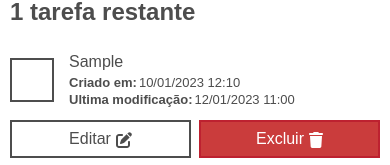
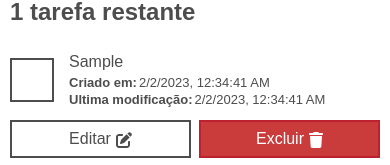
Before and after one commit to Samuel-Amaro/moz-todo, a React (Create React App) app: page / in a window 390 px wide. Both pictures are taken after typing "Sample" into the empty fields and a click on the button "Adicionar". Shown: the part 355-520 px from the top of the page. Built offline with nearby package versions, Linux system fonts and the light colour scheme.

Commit message:
add novos dados para uma tarefa como data de criação e data de modificação, e arrumando o espaço disponivel na versão mobile do campo tarefa

```diff
--- a/src/components/App/index.tsx
+++ b/src/components/App/index.tsx
@@ -6,7 +6,7 @@ import Form from "../Form";
 import usePrevious from "../../hooks/usePrevious";
 import FilterButton from "../FilterButton";
 import { FontAwesomeIcon } from "@fortawesome/react-fontawesome";
-import { faCircleCheck, faCirclePlus } from "@fortawesome/free-solid-svg-icons";
+import { faCircleCheck} from "@fortawesome/free-solid-svg-icons";
 import "./App.css";
 
 
@@ -39,14 +39,14 @@ function App() {
   const [filter, setFilter] = useState("Todos");
 
   function addTask(name: string) {
-    const newTask = { id: `todo-${nanoid()}`, name, completed: false };
+    const newTask: ITasks = { id: `todo-${nanoid()}`, name, completed: false, dateIsTimeCreation: new Date(), dateIsTimeModification: new Date()};
     setTasks([...tasks, newTask]);
   }
 
   function toggleTaskCompleted(id: string) {
     const updateTasks = tasks.map((task) => {
       if (id === task.id) {
-        return { ...task, completed: !task.completed };
+        return { ...task, completed: !task.completed, dateIsTimeModification: new Date()};
       }
       return task;
     });
@@ -61,7 +61,7 @@ function App() {
   function editTask(id: string, newName: string) {
     const editedTaskList = tasks.map((task) => {
       if (id === task.id) {
-        return { ...task, name: newName };
+        return { ...task, name: newName, dateIsTimeModification: new Date()};
       }
       return task;
     });
@@ -78,6 +78,8 @@ function App() {
         toggleTaskCompleted={toggleTaskCompleted}
         deleteTask={deleteTask}
         editTask={editTask}
+        dateIsTimeCreation={task.dateIsTimeCreation}
+        dateIsTimeModification={task.dateIsTimeModification}
       />
     );
   });
--- a/src/components/Todo/index.tsx
+++ b/src/components/Todo/index.tsx
@@ -8,15 +8,13 @@ import {
   faTrash,
 } from "@fortawesome/free-solid-svg-icons";
 import "./todo.css";
+import { ITasks } from "../../interface/ITasks";
 
-type PropsTodo = {
-  id: string;
-  name: string;
-  completed: boolean;
+interface PropsTodo extends ITasks {
   toggleTaskCompleted: (id: string) => void;
   deleteTask: (id: string) => void;
   editTask: (id: string, newName: string) => void;
-};
+}
 
 export default function Todo({
   id,
@@ -25,6 +23,8 @@ export default function Todo({
   toggleTaskCompleted,
   deleteTask,
   editTask,
+  dateIsTimeCreation,
+  dateIsTimeModification
 }: PropsTodo) {
   const [isEditing, setEditing] = useState(false);
   const [newName, setNewName] = useState("");
@@ -106,14 +106,24 @@ export default function Todo({
           <div className="todo__wrapper-dates">
             <p className="todo__wrapper-date">
               <span className="todo__data">Criado em:</span>
-              <time className="todo__date-created" dateTime="2023-01-10 12:10">
-                10/01/2023 12:10
+              <time
+                className="todo__date-created"
+                dateTime={`${dateIsTimeCreation.getFullYear()}-${
+                  dateIsTimeCreation.getMonth() + 1
+                }-${dateIsTimeCreation.getDate()} ${dateIsTimeCreation.getHours()}:${dateIsTimeCreation.getMinutes()}:${dateIsTimeCreation.getSeconds()}.${dateIsTimeCreation.getMilliseconds()}`}
+              >
+                {dateIsTimeCreation.toLocaleString()}
               </time>
             </p>
             <p className="todo__wrapper-date">
               <span className="todo__data">Ultima modificação:</span>
-              <time className="todo__date-modifier" dateTime="2023-01-12 11:00">
-                12/01/2023 11:00
+              <time
+                className="todo__date-modifier"
+                dateTime={`${dateIsTimeModification.getFullYear()}-${
+                  dateIsTimeModification.getMonth() + 1
+                }-${dateIsTimeModification.getDate()} ${dateIsTimeModification.getHours()}:${dateIsTimeModification.getMinutes()}:${dateIsTimeModification.getSeconds()}.${dateIsTimeModification.getMilliseconds()}`}
+              >
+                {dateIsTimeModification.toLocaleString()}
               </time>
             </p>
           </div>
--- a/src/components/Todo/todo.css
+++ b/src/components/Todo/todo.css
@@ -1,8 +1,3 @@
-/*.todo {
-  display: flex;
-  flex-flow: row wrap;
-}*/
-
 .todo__view,
 .todo__form-edit {
   width: 100%;
@@ -13,7 +8,7 @@
   margin: 0 0 1.25rem 0;
 }
 
-.todo__error{
+.todo__error {
   margin: 0 0 0.8rem 0;
 }
 
@@ -63,7 +58,7 @@
   flex: 1 0 44px;
 }
 
-.todo__checkbox::before{
+.todo__checkbox::before {
   box-sizing: content-box;
   content: "";
   position: absolute;
@@ -76,10 +71,10 @@
   border-width: 0 0 5px 5px;
   border-top-color: transparent;
   background: transparent;
-  transition: transform 0.40s ease-in-out;
+  transition: transform 0.4s ease-in-out;
 }
 
-.todo__checkbox:checked::before{
+.todo__checkbox:checked::before {
   transform: scale(1) rotate(-45deg);
 }
 
@@ -89,7 +84,7 @@
   line-height: inherit;
   display: block;
   margin-bottom: 3px;
-  padding: 0;/*8px 15px 5px*/
+  padding: 0; /*8px 15px 5px*/
   cursor: pointer;
   touch-action: manipulation;
   width: 100%;
@@ -97,7 +92,7 @@
   text-overflow: ellipsis;
 }
 
-.todo__datas{
+.todo__datas {
   flex: 2 2 100%;
   width: calc(100% - 60px);
   display: flex;
@@ -105,28 +100,30 @@
   align-items: flex-start;
 }
 
-.todo__date-created, .todo__data, .todo__date-modifier{
+.todo__date-created,
+.todo__data,
+.todo__date-modifier {
   display: inline-block;
 }
 
-.todo__data{
+.todo__data {
   font-weight: bold;
   margin: 0 2px 0 0;
 }
 
-.todo__wrapper-date{
+.todo__wrapper-date {
   margin: 0;
   padding: 0;
 }
 
-.todo__wrapper-dates{
+.todo__wrapper-dates {
   padding: 0 0 0;
   display: flex;
   width: 100%;
   flex-flow: row wrap;
   justify-content: space-between;
   align-items: center;
-  font-size: 1.30rem;
+  font-size: 1.3rem;
 }
 
 @media screen and (min-width: 550px) {
@@ -134,4 +131,8 @@
   .todo__form-group {
     margin: 0 0 1.4rem 0;
   }
+
+  .todo__label {
+    white-space: nowrap;
+  }
 }
--- a/src/interface/ITasks.ts
+++ b/src/interface/ITasks.ts
@@ -1,5 +1,7 @@
 export type ITasks = {
     id: string,
     name: string,
-    completed: boolean
+    completed: boolean,
+    dateIsTimeCreation: Date,
+    dateIsTimeModification: Date
 };
```
